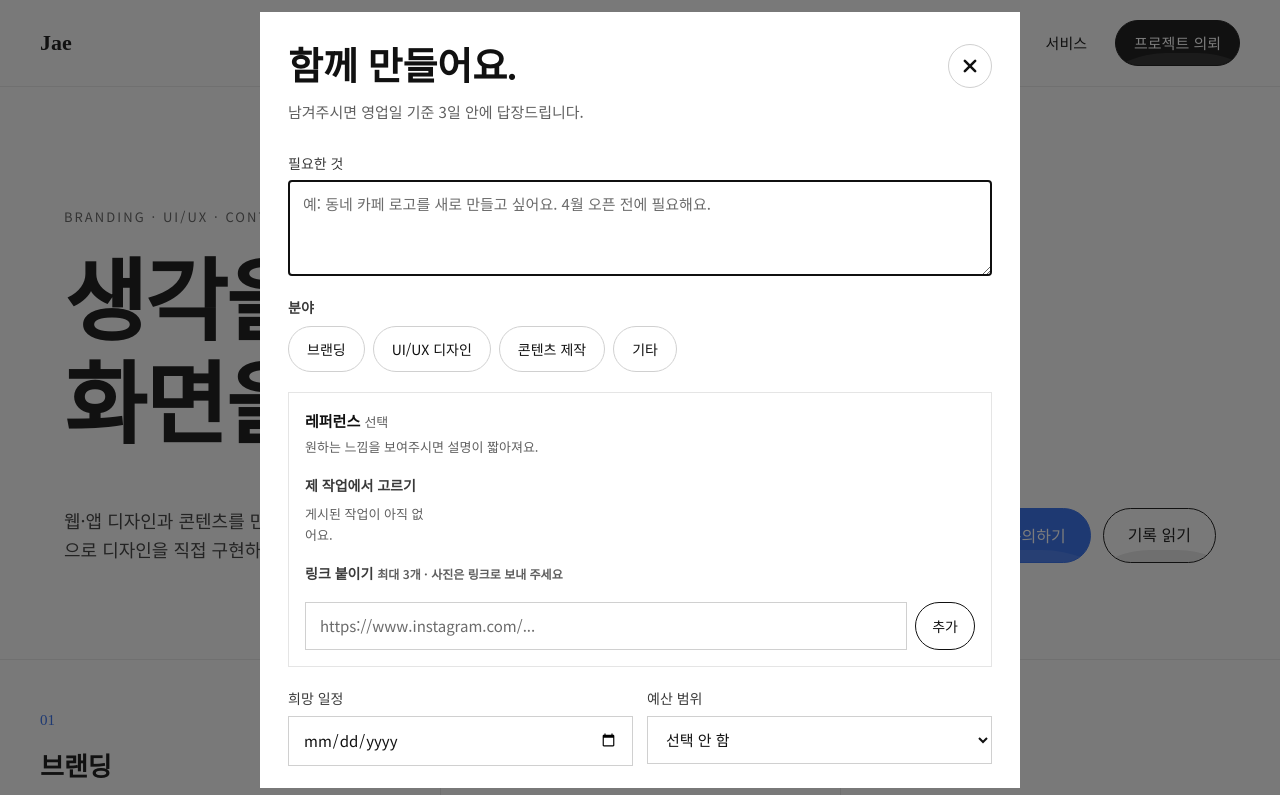
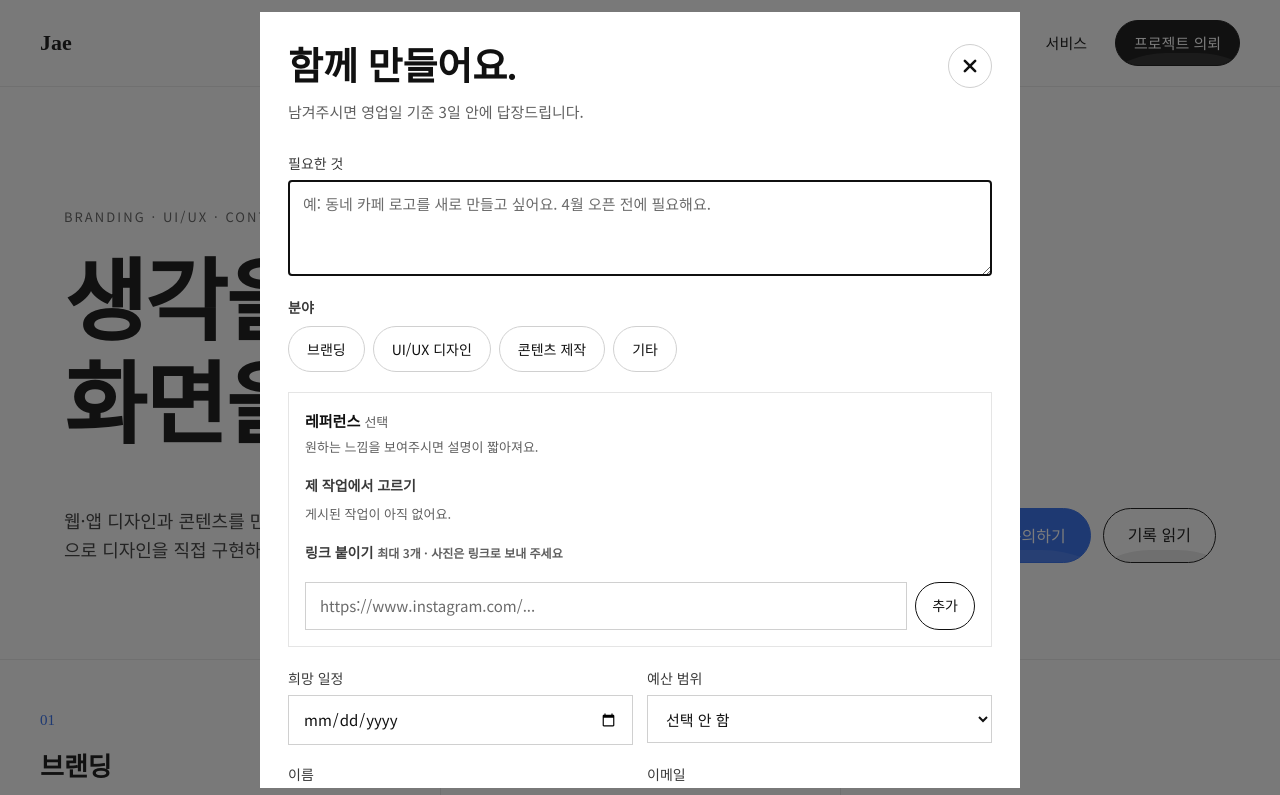
Before and after one commit to YJ-Choi746/blog-261117, a plain HTML site: page index.html in a window 1280 px wide. Both pictures are taken after a click on the link "프로젝트 의뢰". Shown: the top 795 px of the page. Drawn offline with Linux system fonts and the light colour scheme; no server answers.

Commit message:
fix: 의뢰서 '게시된 작업이 아직 없어요.'를 한 줄로 (작업 카드 격자 전체 폭 사용)
Co-Authored-By: Claude Opus 5.5 <noreply@anthropic.com>
Claude-Session: https://claude.ai/code/session_01PaPDGzvdrLqufMEyjb9Hth

```diff
--- a/index.html
+++ b/index.html
@@ -77,6 +77,7 @@ input,select,textarea{font:inherit}
 #request-form .rq-ref { border: 1px solid #E5E5E5; padding: 16px; display: flex; flex-direction: column; gap: 16px; }
 #request-form .rq-ref h3 { margin: 0; font-size: 15px; font-weight: 600; }
 #request-form .rq-sub { margin: 4px 0 0; font-size: 13px; color: #5F5F5F; }
+#request-form .rq-works > p { grid-column: 1 / -1; }
 #request-form .rq-works { display: grid; grid-template-columns: repeat(auto-fill, minmax(120px, 1fr)); gap: 10px; }
 #request-form .rq-work { position: relative; display: flex; flex-direction: column; gap: 4px; border: 1px solid #D0D0D0; padding: 8px; font-size: 13px; min-height: 44px; cursor: pointer; overflow-wrap: anywhere; }
 #request-form .rq-work.on { border: 2px solid #2F6BEA; padding: 7px; }
@@ -230,7 +231,7 @@ input,select,textarea{font:inherit}
         </fieldset>
         <div id="refs" class="rq-ref">
           <div><h3>레퍼런스 <span style="font-weight: 400; font-size: 13px; color: #5F5F5F">선택</span></h3><p class="rq-sub">원하는 느낌을 보여주시면 설명이 짧아져요.</p></div>
-          <fieldset><legend>제 작업에서 고르기</legend><div id="ref-works" class="rq-works"><p class="rq-sub" style="margin: 0">게시된 작업이 아직 없어요.</p></div></fieldset>
+          <fieldset><legend>제 작업에서 고르기</legend><div id="ref-works" class="rq-works"><p class="rq-sub" style="margin: 0; grid-column: 1 / -1">게시된 작업이 아직 없어요.</p></div></fieldset>
           <fieldset><legend>링크 붙이기 <span style="font-size: 12px; color: #5F5F5F">최대 3개 · 사진은 링크로 보내 주세요</span></legend>
             <ul id="link-list" class="rq-links"></ul>
             <div class="rq-linkrow"><input id="link-in" class="rq-input" type="url" maxlength="300" placeholder="https://www.instagram.com/..." aria-label="레퍼런스 링크" aria-describedby="err-link"><button type="button" id="link-add" class="rq-btn-sm">추가</button></div>
```
